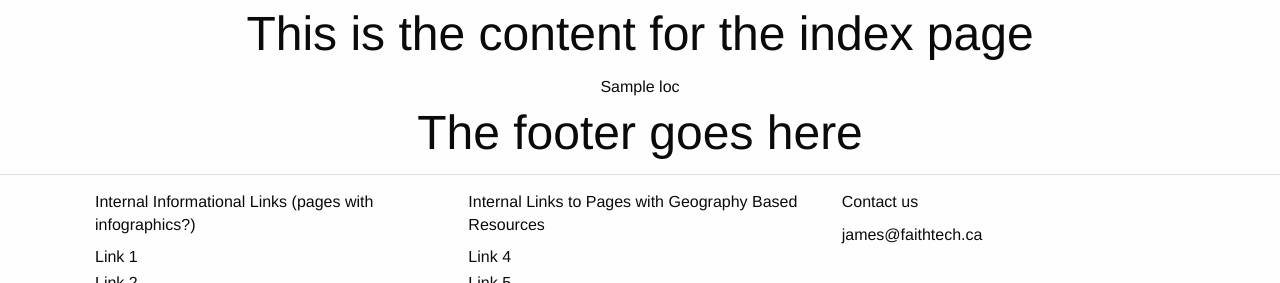
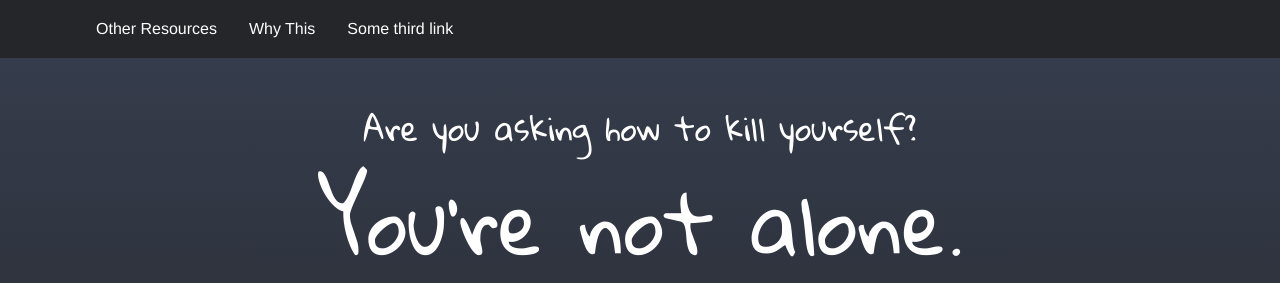
Before and after one commit to FaithTechLabs/suicide-prevention, a Django app: template templates/index.html in a window 1280 px wide. Shown: the top 283 px of the page. Run offline with Django 3.2, Linux system fonts and the light colour scheme; the template is opened without the code that fills it: most values are stand-ins (such as "Sample title", 1, 10 or a date in 2020); some libraries are stand-ins or nearby versions.

Commit message:
Darker design

```diff
--- a/templates/base.html
+++ b/templates/base.html
@@ -4,16 +4,29 @@
     <meta charset="utf-8">
     <meta http-equiv="x-ua-compatible" content="ie=edge">
     <meta name="viewport" content="width=device-width, initial-scale=1.0">
-    <title>Foundation for Sites</title>
+    <link href="https://fonts.googleapis.com/css?family=Covered+By+Your+Grace|Amatic+SC|Gloria+Hallelujah" rel="stylesheet">
+    <title>A Good SEO Page Title Here</title>
     {% load staticfiles %}
     <link rel="stylesheet" type="text/css" href={% static "css/foundation.min.css" %}>
     <link rel="stylesheet" type="text/css" href={% static "css/font-awesome.min.css" %}>
     <link rel="stylesheet" type="text/css" href={% static "css/app.css" %}>
+    <script src={% static "js/vendor/jquery.js" %}></script>
+    <script src={% static "js/vendor/what-input.js" %}></script>
+    <script src={% static "js/vendor/foundation.min.js" %}></script>
+    <script src={% static "js/app.js" %}></script>
   </head>
   <body>
+    <div class='nav'>
+      <div class='content-container'>
+        <ul>
+          <li><a href='#'>Other Resources</a></li>
+          <li><a href='#'>Why This</a></li>
+          <li><a href='#'>Some third link</a></li>
+        </ul>
+      </div>
+    </div>
     {% block content %}
     {% endblock %}
-    <h1> The footer goes here</h1>
     <div class='footer'>
       <div class='content-container'>
         <div class='row'>
@@ -52,11 +65,5 @@
           </div>
       </div>
     </div>
-
-    {% load staticfiles %}
-    <script src={% static "js/vendor/jquery.js" %}></script>
-    <script src={% static "js/vendor/what-input.js" %}></script>
-    <script src={% static "js/vendor/foundation.min.js" %}></script>
-    <script src={% static "js/app.js" %}></script>
   </body>
 </html>
--- a/templates/index.html
+++ b/templates/index.html
@@ -1,5 +1,28 @@
 {% extends "base.html" %}
 {% block content %}
-<h1>This is the content for the index page</h1>
-{{ loc }}
+<div class='banner'>
+  <div class='content-container'>
+    <h2>Are you asking how to kill yourself?</h2>
+    <h1>You're not alone.</h1>
+    <a id='phoneButton' href='tel:+12267897545' class='hide-for-medium btn'>
+      <i class='fa fa-phone'></i> Call (call center name)
+    </a>
+    <iframe class='hide-for-small-only' width="560" height="315" src="https://www.youtube.com/embed/IqqIV8x82Qc" frameborder="0" allowfullscreen></iframe>
+    <iframe class='hide-for-medium' width="300" height="200" src="https://www.youtube.com/embed/IqqIV8x82Qc" frameborder="0" allowfullscreen></iframe>
+  </div>
+</div>
+
+<div class='main'>
+  <div class='content-container'>
+    <h3>Heartfelt title here</h3>
+    <p>Lorem ipsum dolor sit amet, consectetur adipiscing elit, sed do eiusmod tempor incididunt ut labore et dolore magna aliqua. Ut enim ad minim veniam, quis nostrud exercitation ullamco laboris nisi ut aliquip ex ea commodo consequat. Duis aute irure dolor in reprehenderit in voluptate velit esse cillum dolore eu fugiat nulla pariatur. Excepteur sint occaecat cupidatat non proident, sunt in culpa qui officia deserunt mollit anim id est laborum.</p>
+
+    <h3>Heartfelt title here</h3>
+    <p>Lorem ipsum dolor sit amet, consectetur adipiscing elit, sed do eiusmod tempor incididunt ut labore et dolore magna aliqua. Ut enim ad minim veniam, quis nostrud exercitation ullamco laboris nisi ut aliquip ex ea commodo consequat. Duis aute irure dolor in reprehenderit in voluptate velit esse cillum dolore eu fugiat nulla pariatur. Excepteur sint occaecat cupidatat non proident, sunt in culpa qui officia deserunt mollit anim id est laborum.</p>
+  </div>
+</div>
+
+<script>
+  initLocation('{{ loc }}');
+</script>
 {% endblock %}
--- a/templates/static/css/app.css
+++ b/templates/static/css/app.css
@@ -12,6 +12,8 @@ html {
 }
 
 body {
+  background-color: #24262a;
+  color: #fff;
   text-align: center;
 }
 
@@ -23,51 +25,97 @@ body {
   z-index: 1;
 }
 
+.nav .content-container {
+  text-align: left;
+}
+
+.nav ul {
+  background-color: #24262a;
+}
+
+.nav li {
+  float: left;
+}
+
+.nav li a,
+.nav li a:hover,
+.nav li a:focus {
+  color: #fff;
+  display: block;
+  padding: 1rem;
+}
+
+.nav li a:hover {
+  background-color: rgba(0, 0, 0, 0.5);
+}
+
+ul {
+  list-style-type: none;
+  margin: 0;
+  overflow: hidden;
+}
+
 .banner {
-  background-image: url('../images/banner-1.svg');
-  background-position: 0% 50%;
-  background-size: cover;
-  color: #123478;
+  background-color: #353c4b;
   padding: 3rem 1rem;
+  /* Permalink - use to edit and share this gradient: http://colorzilla.com/gradient-editor/#353c4b+0,24262a+100 */
+  background: #353c4b; /* Old browsers */
+  background: -moz-linear-gradient(top,  #353c4b 0%, #24262a 100%); /* FF3.6-15 */
+  background: -webkit-linear-gradient(top,  #353c4b 0%,#24262a 100%); /* Chrome10-25,Safari5.1-6 */
+  background: linear-gradient(to bottom,  #353c4b 0%,#24262a 100%); /* W3C, IE10+, FF16+, Chrome26+, Opera12+, Safari7+ */
+  filter: progid:DXImageTransform.Microsoft.gradient( startColorstr='#353c4b', endColorstr='#24262a',GradientType=0 ); /* IE6-9 */
+}
+
+.banner h2,
+.banner h1 {
+  /*font-family: sans-serif;*/
+  font-family: 'Gloria Hallelujah', sans-serif;
+  /*font-weight: 300;*/
 }
 
 .banner h2 {
-  font-family: sans-serif;
-  font-weight: 300;
+  font-size: 1.5rem;
+  margin-bottom: 1rem;
 }
 
 .banner h1 {
-  /*font-family: 'Boogaloo', sans-serif;*/
-  font-family: sans-serif;
-  font-style: italic;
-  font-weight: bold;
+  font-size: 2.5rem;
 }
 
 .main .content-container {
-  background-color: #fff;
-  padding: 2rem 2rem;
+  background-color: #353c4b;
+  border-radius: 1rem;
+  /*margin-top: 1rem;*/
+  margin: 1rem 0.5rem;
+  padding: 1.5rem;
   text-align: left;
 }
 
 .footer {
-  border-top: 1px solid #ddd;
+  /*border-top: 1px solid #ddd;*/
+  color: rgba(255, 255, 255, 0.75);
   padding: 1rem;
 }
 
-.footer ul {
-  list-style-type: none;
-  margin-left: 0;
+.footer h6 {
+  font-weight: bold;
+  margin: 0.75rem 0 0.4rem;
 }
 
 .btn,
-.btn:hover,
 .btn:focus {
-  background-color: #123478;
+  background-color: #556fa4;
   border-radius: 4px;
   color: #fff;
   display: inline-block;
-  margin-top: 0.5rem;
+  /*margin-top: 0.5rem;*/
+  margin: 0.5rem 0 1rem;
   padding: 0.5rem 1rem;
+}
+
+.btn:hover {
+  background-color: #6f8ac0;
+  color: #fff;
 }
 
 @media (min-width: 641px) {
@@ -77,6 +125,15 @@ body {
 
   .footer .content-container {
     text-align: left;
+  }
+
+  .banner h2 {
+    font-size: 2rem;
+    margin-bottom: 1rem;
+  }
+
+  .banner h1 {
+    font-size: 5rem;
   }
 }
 
@@ -88,4 +145,8 @@ body {
   .main .content-container {
     padding: 1rem;
   }
+
+  .hide-for-small-only {
+    display: none;
+  }
 }
```
